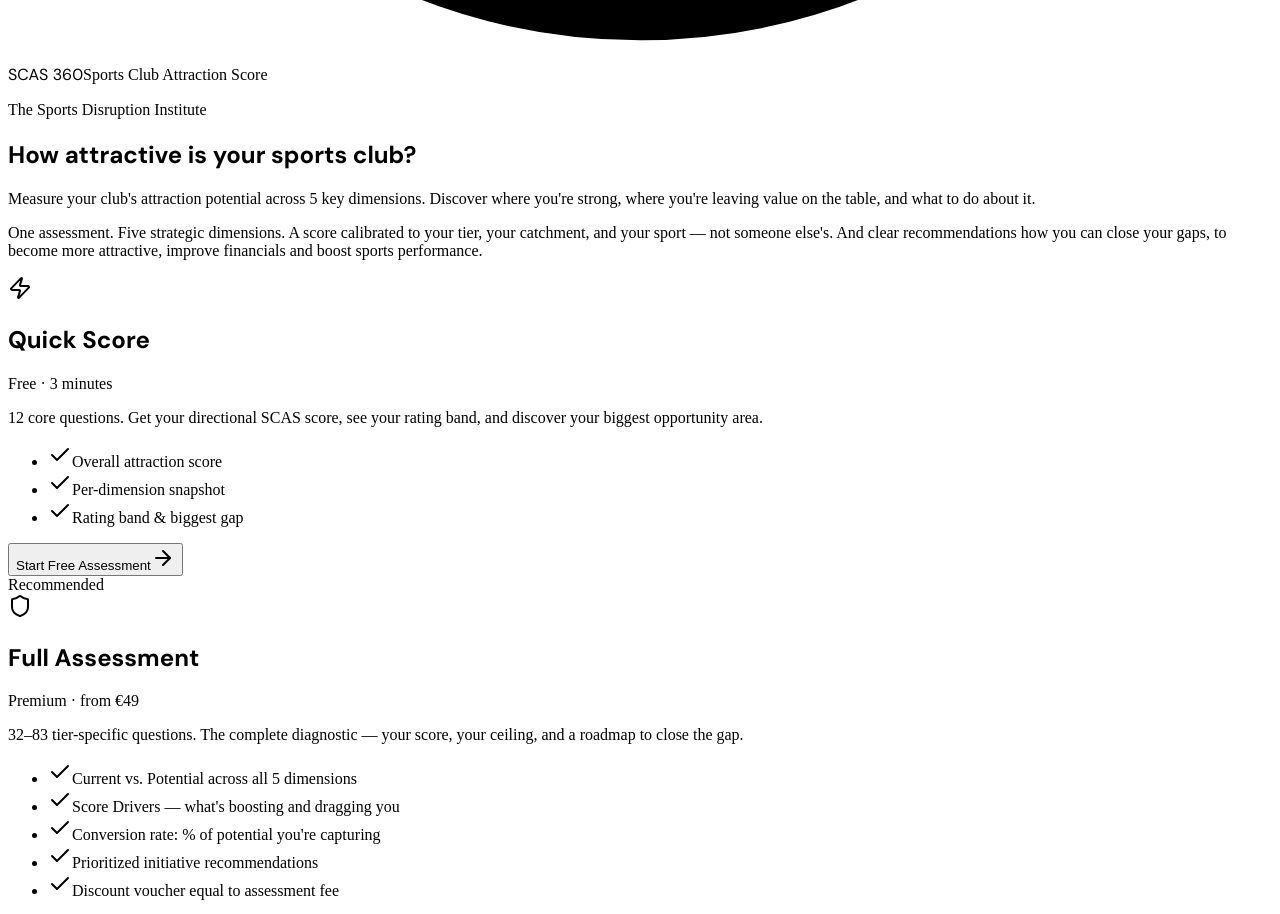
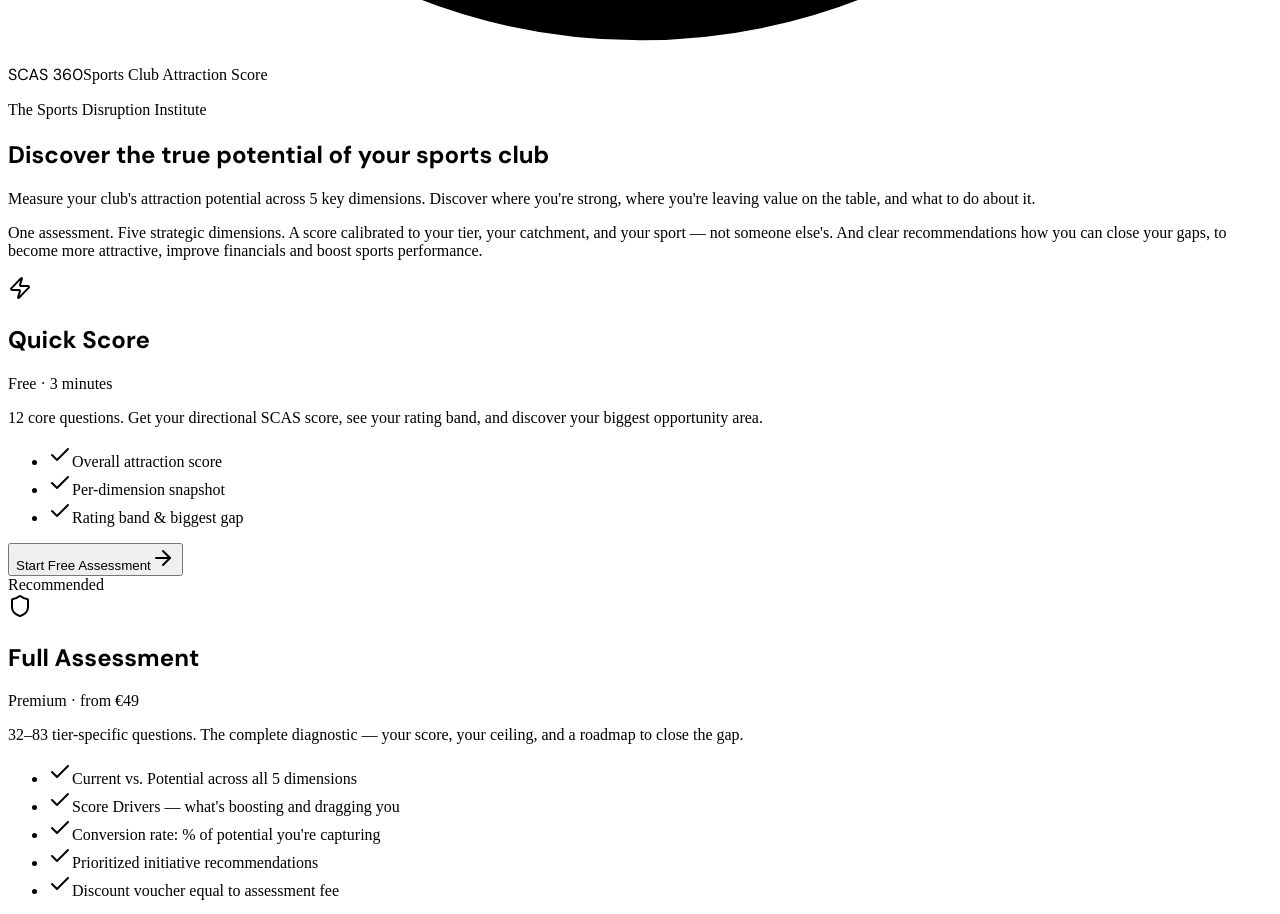
Before and after one commit to nilo3000/scas-tool, a React (Vite) app in the folder client/: page /#/ in a window 1280 px wide. Shown: the part 1220-2134 px from the top of the page. Built offline with nearby package versions, Linux system fonts and the light colour scheme; a web font is replaced by a local one.

Commit message:
fix: hero headline — Discover the true potential of your sports club

```diff
--- a/client/src/pages/landing.tsx
+++ b/client/src/pages/landing.tsx
@@ -39,7 +39,7 @@
         <div className="max-w-3xl">
           <p className="text-xs font-semibold text-primary tracking-wider uppercase mb-4">The Sports Disruption Institute</p>
           <h1 className="font-display font-bold text-2xl md:text-3xl leading-tight tracking-tight mb-5">
-            How attractive is your sports club?
+            Discover the true potential of your sports club
           </h1>
           <p className="text-base text-muted-foreground leading-relaxed mb-4 max-w-xl">
             Measure your club's attraction potential across 5 key dimensions.
```
